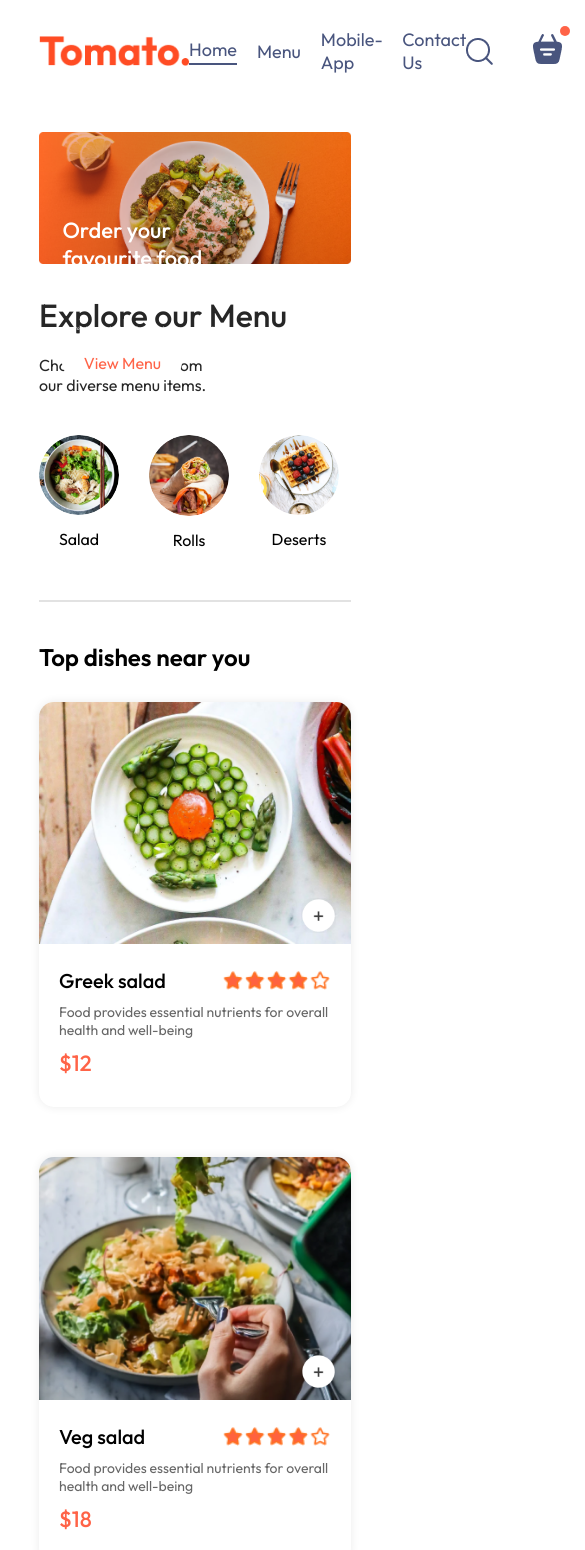
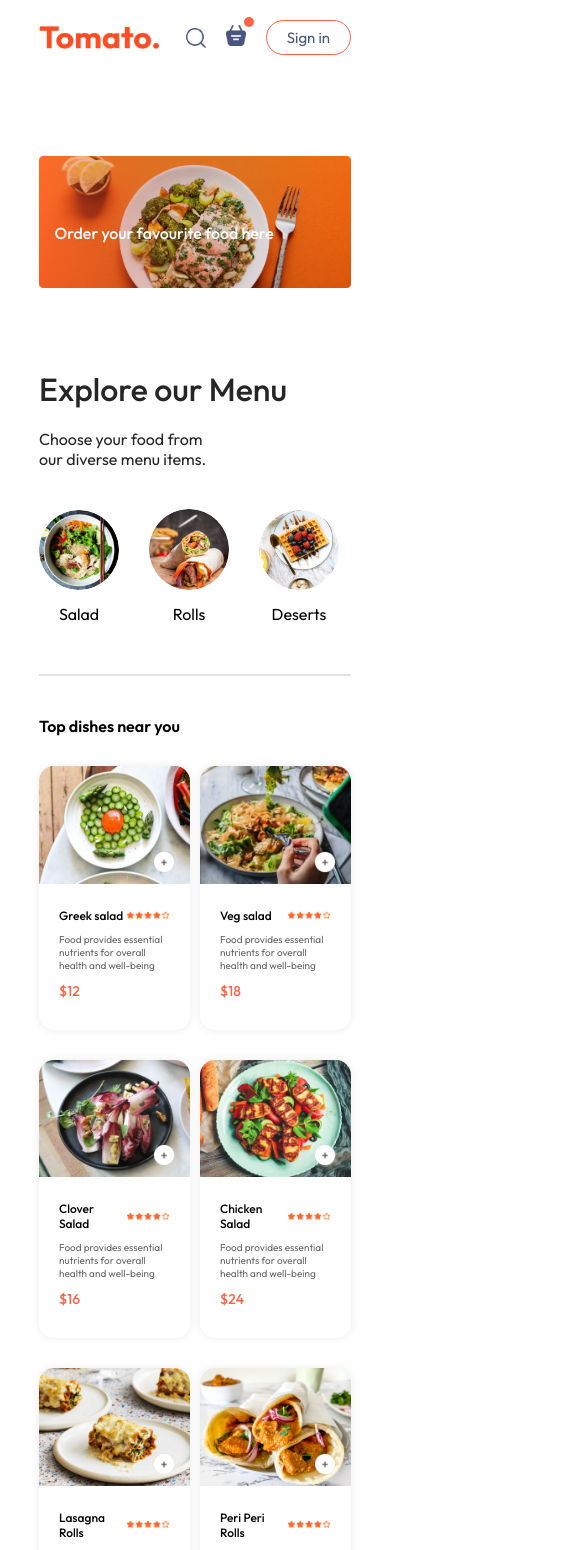
Before and after one commit to shivanidighe01/Food-ordering-site, a React (Vite) app in the folder frontend/: page / in a window 390 px wide. Shown: the top 1550 px of the page, 585 px wide, since content can reach past the window. Built offline with nearby package versions, Linux system fonts and the light colour scheme.

Commit message:
mobile responsive

```diff
--- a/frontend/src/App.jsx
+++ b/frontend/src/App.jsx
@@ -7,6 +7,7 @@ import Cart from './pages/Cart/Cart'
 import PlaceOrder from './pages/PlaceOrder/PlaceOrder'
 const App = () => {
   return (
+    <>
     <div className='app'>
       <Navbar></Navbar>
       <Routes>
@@ -14,8 +15,10 @@ const App = () => {
         <Route path='/cart' element={<Cart/>} />
         <Route path='/order' element={<PlaceOrder/>} />
       </Routes>
-      <Footer></Footer>
+
     </div>
+    <Footer></Footer>
+    </>
   )
 }
 
--- a/frontend/src/components/FoodDisplay/FoodDisplay.css
+++ b/frontend/src/components/FoodDisplay/FoodDisplay.css
@@ -1,17 +1,65 @@
-.food-display
-{
+.food-display {
     margin-top: 30px;
 }
-.food-display h2
-{
-    font-size: max(2vw,24px);
+
+.food-display h2 {
+    font-size: max(2vw, 24px);
     font-weight: 600;
 }
-.food-display-list
-{
+
+.food-display-list {
     display: grid;
-    grid-template-columns: repeat(auto-fill,minmax(200px,1fr));
+    grid-template-columns: repeat(auto-fill, minmax(200px, 1fr));
     margin-top: 30px;
     gap: 30px;
     row-gap: 50px;
 }
+
+/* Media queries for responsiveness */
+@media (max-width: 1050px) {
+    .food-display h2 {
+        font-size: max(2.5vw, 22px);
+    }
+
+    .food-display-list {
+        grid-template-columns: repeat(auto-fill, minmax(180px, 1fr));
+        gap: 25px;
+        row-gap: 45px;
+    }
+}
+
+@media (max-width: 900px) {
+    .food-display h2 {
+        font-size: max(3vw, 20px);
+    }
+
+    .food-display-list {
+        grid-template-columns: repeat(auto-fill, minmax(160px, 1fr));
+        gap: 20px;
+        row-gap: 40px;
+    }
+}
+
+@media (max-width: 750px) {
+    .food-display h2 {
+        font-size: max(3.5vw, 18px);
+    }
+
+    .food-display-list {
+        grid-template-columns: repeat(auto-fill, minmax(140px, 1fr));
+        gap: 15px;
+        row-gap: 35px;
+    }
+}
+
+@media (max-width: 600px) {
+    .food-display h2 {
+        font-size: max(4vw, 16px);
+    }
+
+    .food-display-list {
+        grid-template-columns: repeat(auto-fill, minmax(120px, 1fr));
+        gap: 10px;
+        row-gap: 30px;
+    }
+}
--- a/frontend/src/components/FoodItem/FoodItem.css
+++ b/frontend/src/components/FoodItem/FoodItem.css
@@ -1,5 +1,4 @@
-.food-item
-{
+.food-item {
     width: 100%;
     margin: auto;
     border-radius: 15px;
@@ -7,51 +6,49 @@
     transition: 0.3s;
     animation: fadeIn 1s;
 }
-.food-item-img
-{
+
+.food-item-img {
     width: 100%;
     border-radius: 15px 15px 0px 0px;
 }
-.food-item-info
-{
+
+.food-item-info {
     padding: 20px;
+}
 
-}
-.food-item-name-rating
-{
+.food-item-name-rating {
     display: flex;
     justify-content: space-between;
     align-items: center;
     margin-bottom: 10px;
 }
-.food-item-name-rating p
-{
+
+.food-item-name-rating p {
     font-size: 20px;
     font-weight: 500;
 }
-.food-item-name-rating img
-{
+
+.food-item-name-rating img {
     width: 40%;
 }
-.food-item-desc
-{
+
+.food-item-desc {
     color: #676767;
     font-size: 14px;
 }
-.food-item-price
-{
+
+.food-item-price {
     color: tomato;
     font-size: 22px;
     font-weight: 500;
     margin: 10px 0px;
 }
-.food-item-img-container
-{
+
+.food-item-img-container {
     position: relative;
+}
 
-}
-.food-item-img-container .add
-{
+.food-item-img-container .add {
     width: 35px;
     position: absolute;
     bottom: 15px;
@@ -59,8 +56,8 @@
     border-radius: 10px;
     cursor: pointer;
 }
-.food-item-counter
-{
+
+.food-item-counter {
     position: absolute;
     bottom: 15px;
     right: 15px;
@@ -71,7 +68,96 @@
     padding: 2px;
     background-color: white;
 }
-.food-item-counter img
-{
+
+.food-item-counter img {
     width: 30px;
 }
+
+/* Media queries for responsiveness */
+@media (max-width: 1050px) {
+    .food-item-name-rating p {
+        font-size: 18px;
+    }
+
+    .food-item-desc {
+        font-size: 13px;
+    }
+
+    .food-item-price {
+        font-size: 20px;
+    }
+
+    .food-item-img-container .add {
+        width: 30px;
+    }
+
+    .food-item-counter img {
+        width: 25px;
+    }
+}
+
+@media (max-width: 900px) {
+    .food-item-name-rating p {
+        font-size: 16px;
+    }
+
+    .food-item-desc {
+        font-size: 12px;
+    }
+
+    .food-item-price {
+        font-size: 18px;
+    }
+
+    .food-item-img-container .add {
+        width: 28px;
+    }
+
+    .food-item-counter img {
+        width: 22px;
+    }
+}
+
+@media (max-width: 750px) {
+    .food-item-name-rating p {
+        font-size: 14px;
+    }
+
+    .food-item-desc {
+        font-size: 11px;
+    }
+
+    .food-item-price {
+        font-size: 16px;
+    }
+
+    .food-item-img-container .add {
+        width: 25px;
+    }
+
+    .food-item-counter img {
+        width: 20px;
+    }
+}
+
+@media (max-width: 600px) {
+    .food-item-name-rating p {
+        font-size: 12px;
+    }
+
+    .food-item-desc {
+        font-size: 10px;
+    }
+
+    .food-item-price {
+        font-size: 14px;
+    }
+
+    .food-item-img-container .add {
+        width: 22px;
+    }
+
+    .food-item-counter img {
+        width: 18px;
+    }
+}
--- a/frontend/src/components/Footer/Footer.css
+++ b/frontend/src/components/Footer/Footer.css
@@ -0,0 +1,142 @@
+.footer {
+    background-color: #333;
+    color: #fff;
+    padding: 20px 8vw;
+    margin-top: 80px;
+    display: flex;
+    flex-direction: column;
+    text-align: center;
+}
+
+.footer-content {
+    display: flex;
+    justify-content: space-around;
+    align-items: flex-start;
+    padding: 20px;
+    flex-wrap: wrap;
+}
+
+.footer-content-left,
+.footer-content-center,
+.footer-content-right {
+    flex: 1;
+    margin: 10px;
+}
+
+.footer-content-left img,
+.footer-social-icon img {
+    max-width: 100px;
+    margin: 10px;
+}
+
+.footer-social-icon {
+    display: flex;
+    justify-content: space-around;
+    margin-top: 10px;
+}
+
+.footer-social-icon img {
+    max-width: 30px;
+    margin: 0 10px;
+}
+
+.footer-content-center ul,
+.footer-content-right ul {
+    list-style: none;
+    padding: 0;
+}
+
+.footer-content-center ul li,
+.footer-content-right ul li {
+    margin: 10px 0;
+    cursor: pointer;
+}
+
+.footer-content-center ul li:hover,
+.footer-content-right ul li:hover {
+    color: #ddd;
+}
+
+.footer-content-center h2,
+.footer-content-right h2 {
+    margin-bottom: 15px;
+}
+
+hr {
+    border: 0;
+    height: 1px;
+    background: #444;
+    margin: 20px 0;
+}
+
+.footer-copyright {
+    margin: 10px 0;
+}
+
+/* Media queries for responsiveness */
+@media (max-width: 1050px) {
+    .footer-content {
+        flex-direction: column;
+        text-align: center;
+    }
+
+    .footer-content-left,
+    .footer-content-center,
+    .footer-content-right {
+        flex: none;
+        margin: 10px 0;
+    }
+
+    .footer-content-left img,
+    .footer-social-icon img {
+        max-width: 80px;
+    }
+
+    .footer-social-icon img {
+        max-width: 25px;
+    }
+}
+
+@media (max-width: 750px) {
+    .footer {
+        padding: 20px 5vw;
+    }
+
+    .footer-content {
+        padding: 10px;
+    }
+
+    .footer-content-left img,
+    .footer-social-icon img {
+        max-width: 70px;
+    }
+
+    .footer-social-icon img {
+        max-width: 20px;
+    }
+
+    .footer-content-center ul li,
+    .footer-content-right ul li {
+        margin: 8px 0;
+    }
+}
+
+@media (max-width: 600px) {
+    .footer {
+        padding: 20px 3vw;
+    }
+
+    .footer-content-left img,
+    .footer-social-icon img {
+        max-width: 60px;
+    }
+
+    .footer-social-icon img {
+        max-width: 18px;
+    }
+
+    .footer-content-center ul li,
+    .footer-content-right ul li {
+        margin: 6px 0;
+    }
+}
--- a/frontend/src/components/Footer/Footer.jsx
+++ b/frontend/src/components/Footer/Footer.jsx
@@ -7,7 +7,7 @@ const Footer = () => {
         <div className="footer-content">
             <div className="footer-content-left">
                 <img src={assets.logo} alt="" />
-                <p>duumy text</p>
+                <p>Your food our Responsibility</p>
                 <div className="footer-social-icon">
                     <img src={assets.facebook_icon} alt="" />
                     <img src={assets.linkedin_icon} alt="" />
--- a/frontend/src/components/Header/Header.css
+++ b/frontend/src/components/Header/Header.css
@@ -1,15 +1,12 @@
-.header
-{
+.header {
     height: 34vw;
-    background:url('/header_img.png') no-repeat;
+    background: url('/header_img.png') no-repeat center center;
+    background-size: contain;
     margin: 30px auto;
-    background-size: contain;
     position: relative;
 }
-.header-content
-{
-    /* margin: 30px auto; */
-    /* width: 30vw; */
+
+.header-content {
     position: absolute;
     display: flex;
     flex-direction: column;
@@ -19,48 +16,127 @@
     left: 6vw;
     top: 10vh;
     animation: fadeIn 2s;
-    /* top: 20vh;
-    color: white;  */
+}
 
-}
-.header-content h2
-{
+.header-content h2 {
     font-weight: 500;
-    font-size: max(4.5vw,22px);
+    font-size: max(4.5vw, 22px);
     color: white;
-    /* font-weight: 700; */
     margin-bottom: 20px;
 }
-.header-content p
-{
+
+.header-content p {
     font-size: 1.3vw;
     color: white;
 }
-.header-content button
-{
+
+.header-content button {
     background-color: white;
     color: tomato;
     border-radius: 40px;
     border: 1px solid white;
     font-size: 16px;
-    /* margin: 10px auto; */
     height: 30px;
     width: 120px;
 }
-.header-content button:hover
-{
+
+.header-content button:hover {
     background-color: rgb(240, 119, 48);
     color: white;
 }
 
 @keyframes fadeIn {
-    0%
-    {
+    0% {
         opacity: 0;
     }
-    100%
+    100% {
+        opacity: 1;
+    }
+}
+
+/* Media queries for responsiveness */
+@media (max-width: 1050px) {
+    .header {
+        height: 40vw;
+    }
+
+    .header-content {
+        max-width: 70%;
+        left: 4vw;
+        top: 10vh;
+    }
+
+    .header-content h2 {
+        font-size: max(4vw, 20px);
+    }
+
+    .header-content p {
+        font-size: 1.5vw;
+    }
+
+    .header-content button {
+        font-size: 14px;
+        height: 28px;
+        width: 110px;
+    }
+}
+
+@media (max-width: 750px) {
+    .header {
+        height: 50vw;
+    }
+
+    .header-content {
+        max-width: 80%;
+        left: 4vw;
+        top: 12vh;
+    }
+
+    .header-content h2 {
+        font-size: max(3.5vw, 18px);
+    }
+
+    .header-content p {
+        font-size: 1.8vw;
+    }
+
+    .header-content button {
+        font-size: 12px;
+        height: 25px;
+        width: 100px;
+    }
+}
+
+@media (max-width: 600px) {
+    .header {
+        height: 60vw;
+    }
+
+    .header-content {
+        max-width: 90%;
+        left: 4vw;
+        top: 14vh;
+    }
+
+    .header-content h2 {
+        font-size: max(3vw, 16px);
+    }
+
+    .header-content p {
+        display: none;
+    }
+
+    .header-content button {
+        font-size: 10px;
+        height: 22px;
+        width: 90px;
+    }
+}
+
+@media (max-width:400px) {
+    .header-content button
     {
-        opacity: 1;
+        display: none;
     }
 
 }
--- a/frontend/src/components/Navbar/Navbar.css
+++ b/frontend/src/components/Navbar/Navbar.css
@@ -65,3 +65,64 @@
     right: -8px;
     border-radius: 5px;
 }
+
+@media (max-width:1050px)
+{
+    .navbar .logo
+    {
+        width: 140px;
+    }
+    .nav-menu
+    {
+        gap: 20px;
+        font-size: 17px;
+    }
+    .nav-right
+    {
+        gap: 30px;
+    }
+    .nav-right img
+    {
+        width: 22px;
+    }
+    .nav-right button
+    {
+        padding: 8px 25px;
+    }
+}
+
+@media (max-width:900px)
+{
+    .navbar .logo
+    {
+        width: 120px;
+    }
+    .nav-menu
+    {
+        gap: 15px;
+        font-size: 16px;
+    }
+    .nav-right
+    {
+        gap: 20px;
+    }
+    .nav-right img
+    {
+        width: 20px;
+    }
+    .nav-right button
+    {
+        padding: 7px 20px;
+        font-size: 15px;
+    }
+}
+
+@media (max-width:750px)
+{
+
+    .nav-menu
+    {
+        display: none;
+    }
+
+}
--- a/frontend/src/context/StoreContext.jsx
+++ b/frontend/src/context/StoreContext.jsx
@@ -21,7 +21,7 @@ const StoreContextProvider=(props)=>
                         setCartItem((prev)=>({...prev,[itemId]:prev[itemId]+1}))
                     }
             }
-        const removeFromCart=([itemId])=>
+        const removeFromCart=(itemId)=>
             {
                 //if item is alredy present the update the count by -1 to decrease count
                         //eg.:-prev[itemId]=1
```
